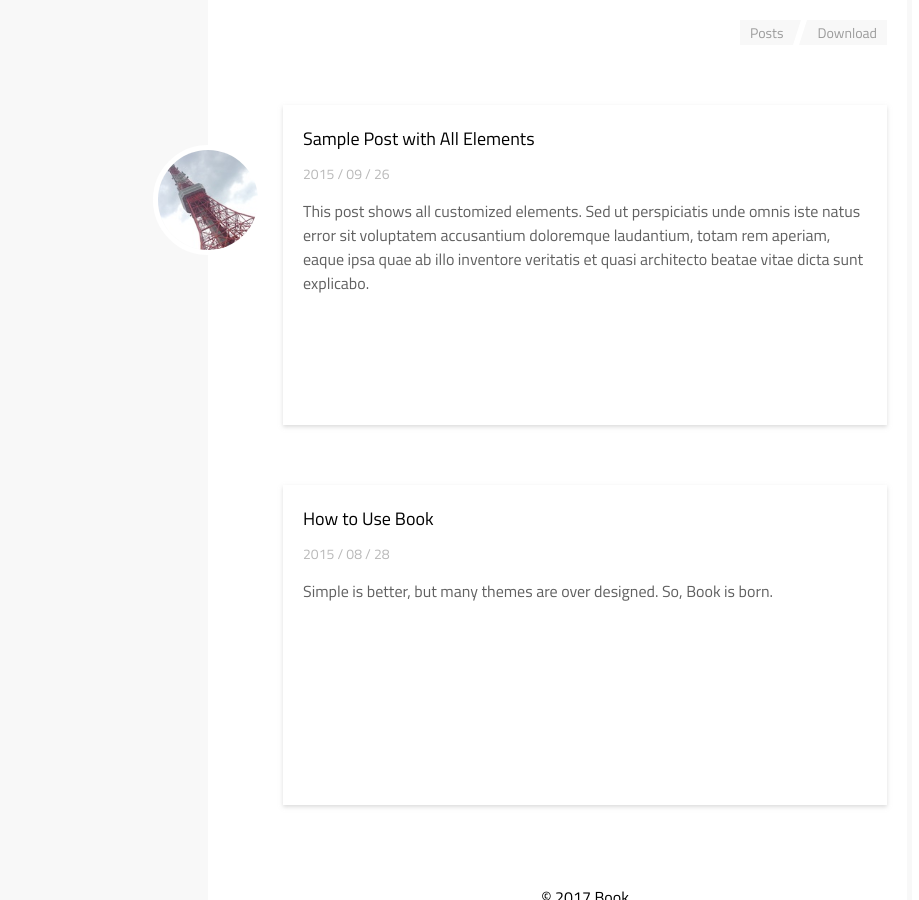
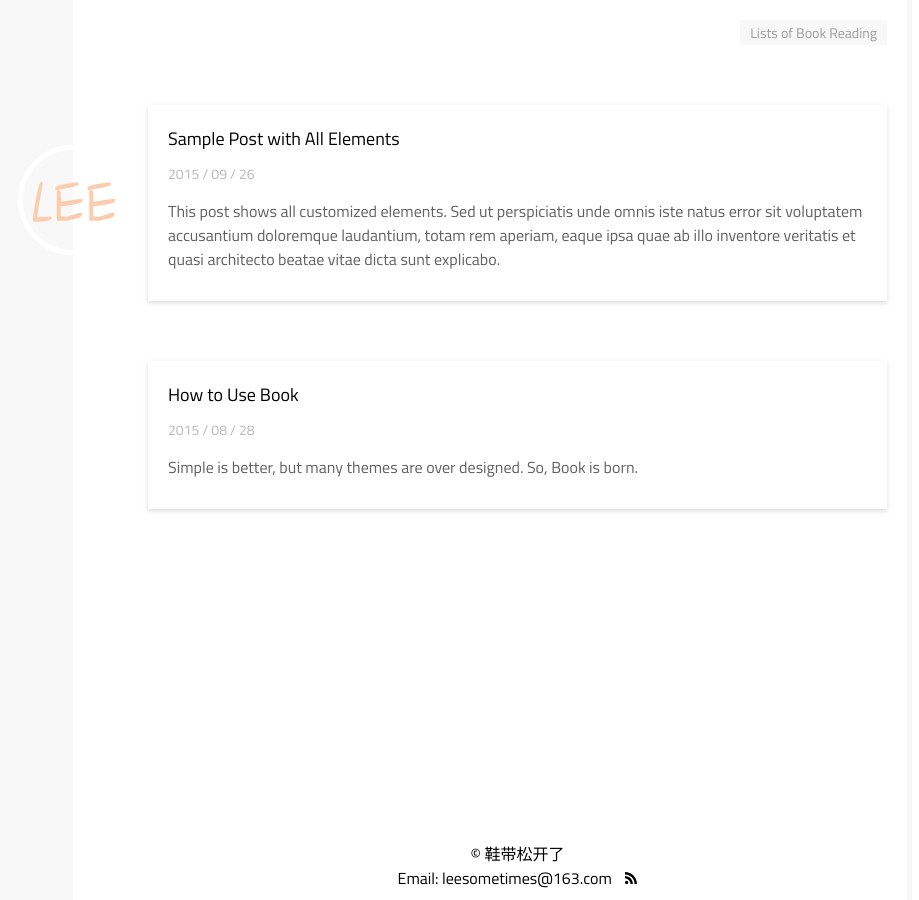
Before and after one commit to moshanghuakaili/moshanghuakaili.github.io, a Jekyll site: the page built from posts.html, in a window 1280 px wide. Shown: the whole page, without its empty margins (240-1159 px from the left). Built offline with Jekyll 4.4.1, drawn with Linux system fonts in a browser that asks for light colours; some of the changed text lies outside the part shown.

Commit message:
basechange
some base change of pages

```diff
--- a/_config.yml
+++ b/_config.yml
@@ -13,7 +13,7 @@ favicon: /assets/img/favicon.ico
 # home button image, absolute path requried
 avatar: /assets/img/avatar.jpg
 # specify meaningful description for your avatar
-avatarInfo: "Tokyo tower"
+avatarInfo: "Books"
 
 # default variables for post-type page
 defaults:
--- a/_includes/footer.html
+++ b/_includes/footer.html
@@ -1,4 +1,4 @@
 <footer class="footer clear-header--left">
-  <div class="footer__note">&copy; 2017 Book</div>
-  <div class="footer__note">Built with <a href="https://github.com/kkninjae/book" target="_blank">Book</a>, a <a href="https://jekyllrb.com/" target="_blank">Jekyll</a> theme. <a href="{{ '/feed.xml' | relative_url }}" target="_blank"><svg xmlns="http://www.w3.org/2000/svg" width="24" height="24" viewBox="0 0 24 24"><path d="M6.503 20.752c0 1.794-1.456 3.248-3.251 3.248-1.796 0-3.252-1.454-3.252-3.248 0-1.794 1.456-3.248 3.252-3.248 1.795.001 3.251 1.454 3.251 3.248zm-6.503-12.572v4.811c6.05.062 10.96 4.966 11.022 11.009h4.817c-.062-8.71-7.118-15.758-15.839-15.82zm0-3.368c10.58.046 19.152 8.594 19.183 19.188h4.817c-.03-13.231-10.755-23.954-24-24v4.812z"/></svg></a></div>
+  <div class="footer__note">&copy; 鞋带松开了</div>
+  <div class="footer__note">Email: leesometimes@163.com <a href="{{ '/feed.xml' | relative_url }}" target="_blank"><svg xmlns="http://www.w3.org/2000/svg" width="24" height="24" viewBox="0 0 24 24"><path d="M6.503 20.752c0 1.794-1.456 3.248-3.251 3.248-1.796 0-3.252-1.454-3.252-3.248 0-1.794 1.456-3.248 3.252-3.248 1.795.001 3.251 1.454 3.251 3.248zm-6.503-12.572v4.811c6.05.062 10.96 4.966 11.022 11.009h4.817c-.062-8.71-7.118-15.758-15.839-15.82zm0-3.368c10.58.046 19.152 8.594 19.183 19.188h4.817c-.03-13.231-10.755-23.954-24-24v4.812z"/></svg></a></div>
 </footer>
--- a/_includes/navigation.html
+++ b/_includes/navigation.html
@@ -1,6 +1,6 @@
 <nav class="navbar">
   <ul>
-    <li class="navbar__item"><a href="{{ '/posts.html' | relative_url }}">Posts</a></li>
-    <li class="navbar__item"><a href="https://github.com/kkninjae/book/archive/master.zip">Download</a></li>
+    <li class="navbar__item"><a href="{{ '/posts.html' | relative_url }}">Lists of Book Reading</a></li>
+    <!-- <li class="navbar__item"><a href="https://github.com/kkninjae/book/archive/master.zip">Download</a></li> -->
   </ul>
 </nav>
--- a/_sass/_variables.scss
+++ b/_sass/_variables.scss
@@ -30,7 +30,7 @@ $zindex-high: 3;
 /* header variables
    ========================================================================= */
 $header-mobile-height: 16rem;
-$header-desktop-width: 23.4375rem;
+$header-desktop-width: 15rem;
 $header-avatar-height: 6.875rem;
 $header-avatar-desktop-top: 9.0625rem;
 
--- a/_sass/page/_posts.scss
+++ b/_sass/page/_posts.scss
@@ -21,7 +21,7 @@
   }
 
   .card {
-    min-height: 18.75rem;
+    /*min-height: 18.75rem;*/
   }
 
   a:hover .card {
```
Also changed, not shown: index.html (+7 -3 lines), assets/img/avatar.jpg, assets/img/favicon.ico.
